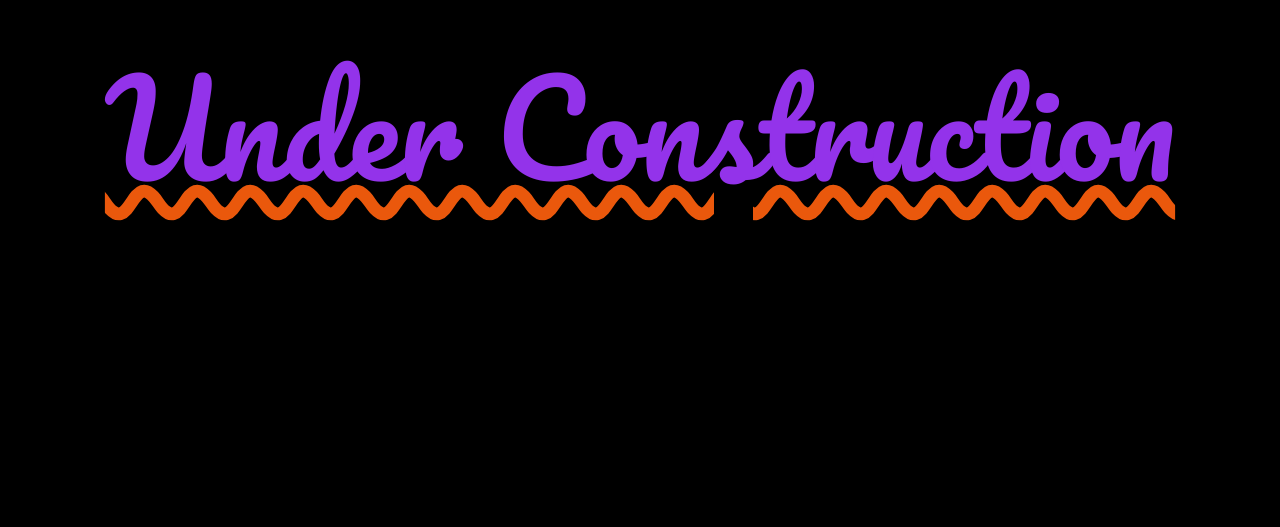
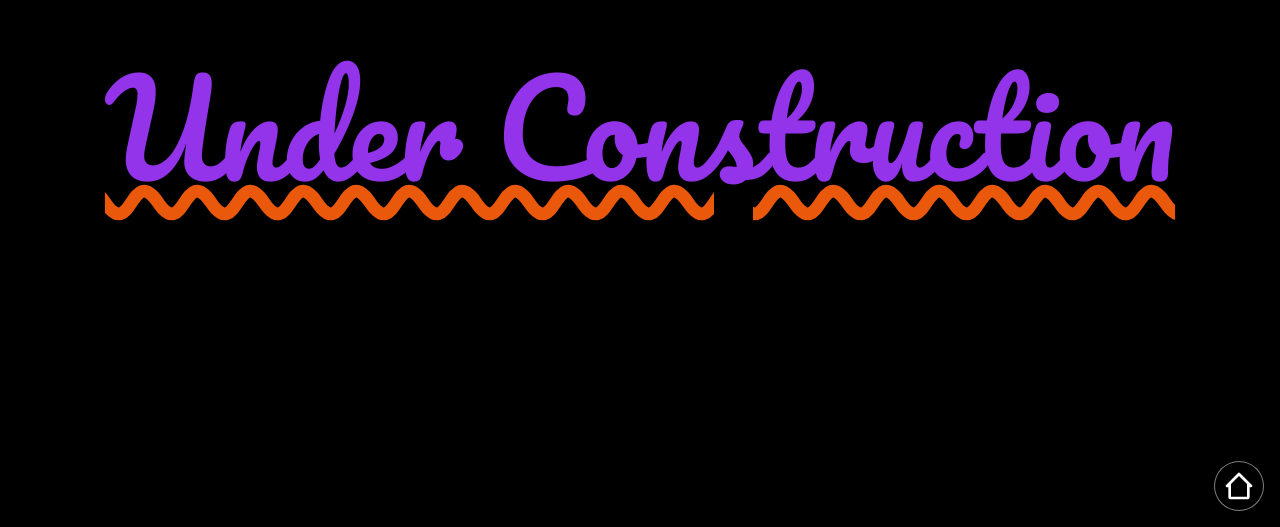
Before and after one commit to elbasel42/portfolio, a Next.js app: page /projects in a window 1280 px wide. Shown: the part 273-800 px from the top of the page. Built offline with nearby package versions, Linux system fonts and the light colour scheme.

Commit message:
Add homebutton to projects page

```diff
--- a/app/(pages)/projects/page.tsx
+++ b/app/(pages)/projects/page.tsx
@@ -1,3 +1,4 @@
+import { HomeButton } from "@app/components";
 import { Pacifico } from "next/font/google";
 import { twMerge } from "tailwind-merge";
 
@@ -8,6 +9,7 @@ const pacifico = Pacifico({
 const ProjectsPage = () => {
   return (
     <main className="h-[100svh] flex items-center justify-center">
+      <HomeButton />
       <h1
         className={twMerge(
           "md:text-9xl text-4xl text-purple-600 md:underline decoration-orange-600 decoration-wavy text-center",
```
